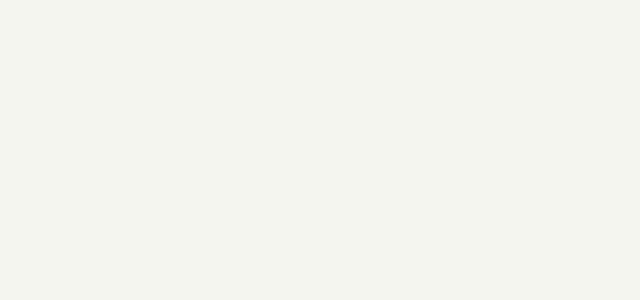
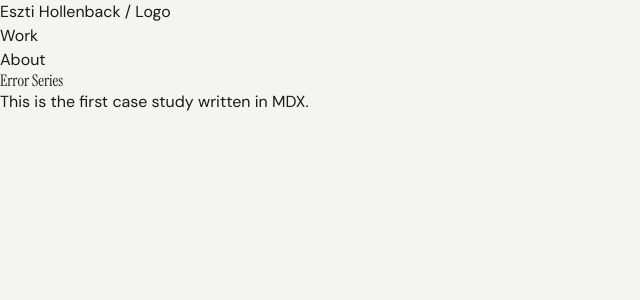
Before and after one commit to esztike/portfolio, a React (Vite) app: page /work/error-series in a window 1280 px wide. Before the commit this address had no page. Shown: the top 300 px of the page, without its empty margins (0-640 px from the left). Built offline with nearby package versions, Linux system fonts and the light colour scheme.

Commit message:
scaffold: nav, MDX pipeline, error series route

```diff
--- a/package.json
+++ b/package.json
@@ -10,6 +10,8 @@
     "preview": "vite preview"
   },
   "dependencies": {
+    "@mdx-js/react": "^3.1.1",
+    "@mdx-js/rollup": "^3.1.1",
     "react": "^19.2.4",
     "react-dom": "^19.2.4",
     "react-router-dom": "^7.13.2"
--- a/src/App.jsx
+++ b/src/App.jsx
@@ -1,15 +1,19 @@
 import { BrowserRouter, Routes, Route } from "react-router-dom";
+import Nav from "./components/layout/Nav";
 import Home from "./pages/Home";
 import Work from "./pages/Work";
 import About from "./pages/About";
+import ErrorSeries from "./pages/work/ErrorSeries";
 
 function App() {
   return (
     <BrowserRouter>
+      <Nav />
       <Routes>
         <Route path="/" element={<Home />} />
         <Route path="/work" element={<Work />} />
         <Route path="/about" element={<About />} />
+        <Route path="/work/error-series" element={<ErrorSeries />} />
       </Routes>
     </BrowserRouter>
   );
--- /dev/null
+++ b/src/components/layout/Nav.jsx
@@ -0,0 +1,21 @@
+import { Link } from "react-router-dom";
+
+function Nav() {
+  return (
+    <header>
+      <nav>
+        <Link to="/">Eszti Hollenback / Logo</Link>
+        <ul>
+          <li>
+            <Link to="/work">Work</Link>
+          </li>
+          <li>
+            <Link to="/about">About</Link>
+          </li>
+        </ul>
+      </nav>
+    </header>
+  );
+}
+
+export default Nav;
--- /dev/null
+++ b/src/content/error-series/index.mdx
@@ -0,0 +1,8 @@
+# Error Series
+
+This is the first case study written in MDX.
+
+export const meta = {
+  title: "Error Series",
+  tag: "UX",
+};
--- /dev/null
+++ b/src/pages/work/ErrorSeries.jsx
@@ -0,0 +1,11 @@
+import Content from "../../content/error-series/index.mdx";
+
+function ErrorSeries() {
+  return (
+    <main>
+      <Content />
+    </main>
+  );
+}
+
+export default ErrorSeries;
--- a/vite.config.js
+++ b/vite.config.js
@@ -1,8 +1,8 @@
 import { defineConfig } from "vite";
 import react from "@vitejs/plugin-react";
 import tailwindcss from "@tailwindcss/vite";
+import mdx from "@mdx-js/rollup";
 
-// https://vite.dev/config/
 export default defineConfig({
-  plugins: [react(), tailwindcss()],
+  plugins: [mdx(), react(), tailwindcss()],
 });
```
Also changed, not shown: 1 other file (tests, documents, lock files or other folders).
